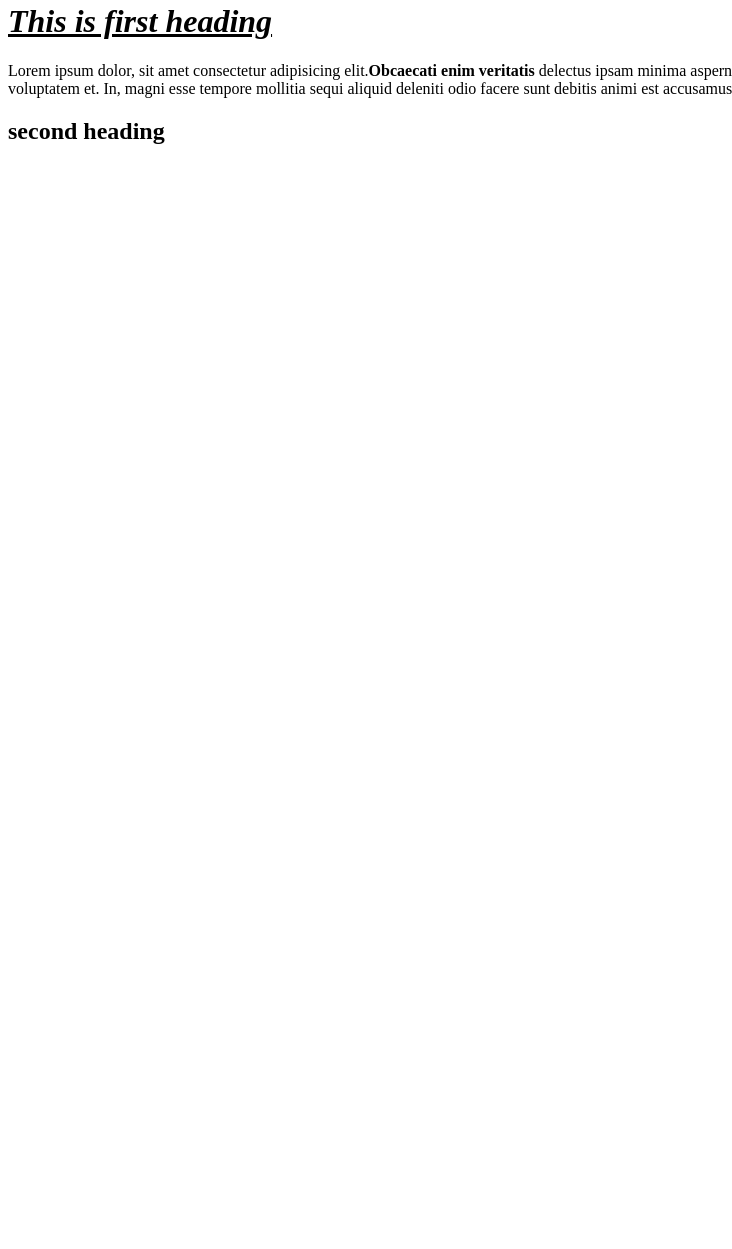
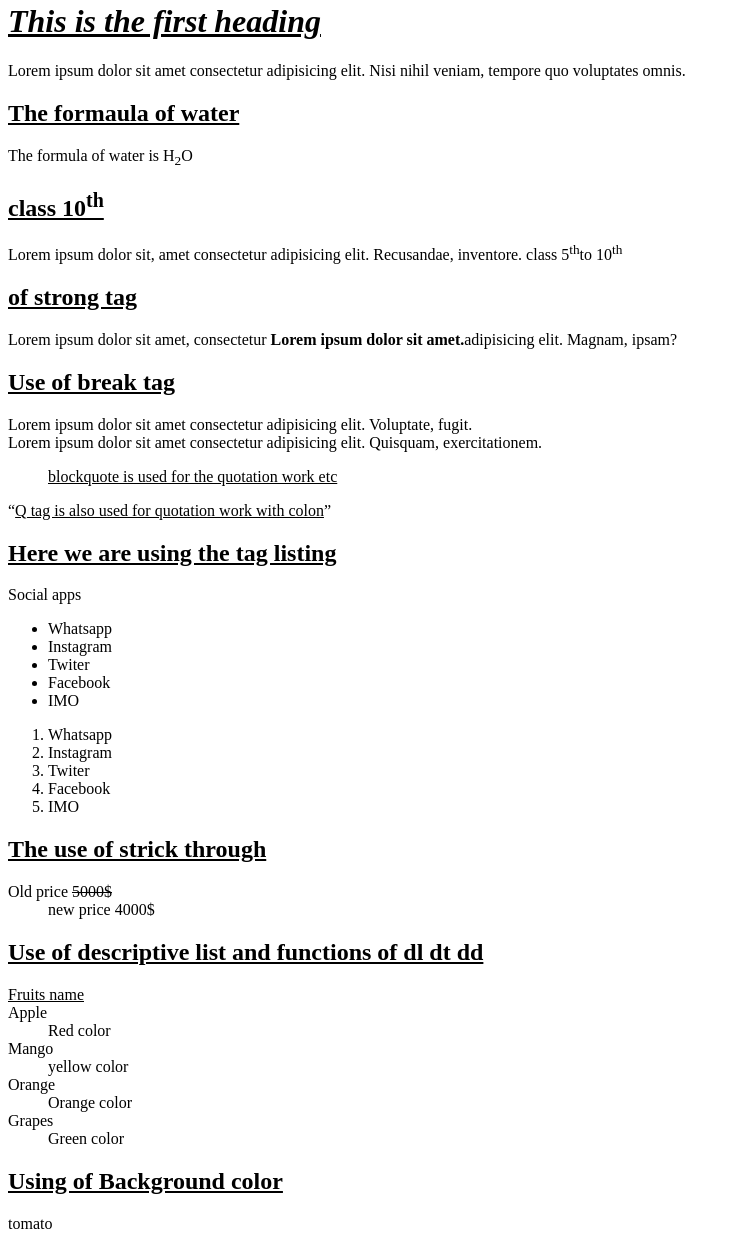
Before and after one commit to Rimsharehman15/html-task-1, a plain HTML site: page index.html in a window 1280 px wide. Shown: the part 18-1267 px from the top of the page, without its empty margins (0-732 px from the left). Before the commit the page ends 800 px from the top, so only its background shows below. Drawn offline with Linux system fonts and the light colour scheme.

Commit message:
Add files via upload

```diff
--- a/index.html
+++ b/index.html
@@ -1,16 +1,72 @@
 <!DOCTYPE html>
 <html lang="en">
+
 <head>
     <meta charset="UTF-8">
     <meta http-equiv="X-UA-Compatible" content="IE=edge">
     <meta name="viewport" content="width=device-width, initial-scale=1.0">
     <title>my website</title>
 </head>
+
 <body>
-    <h1><b></b><i><u>This is first heading</u></i></h1>
-    <p>
-        Lorem ipsum dolor, sit amet consectetur adipisicing elit.<strong>Obcaecati enim veritatis</strong> delectus ipsam minima aspernatur magnam, architecto rerum cumque vitae nemo qui earum eius iure praesentium voluptatem et. In, magni esse tempore mollitia sequi aliquid deleniti odio facere sunt debitis animi est accusamus. Molestiae excepturi illo blanditiis et aspernatur assumenda?</p>
+    <h1><b><i><u> This is the first heading </u> </i></b></h1>
+    <p>Lorem ipsum dolor sit amet consectetur adipisicing elit. Nisi nihil veniam, tempore quo voluptates omnis.</p>
+    <h2><u>The formaula of water</u></h2>
+    The formula of water is H<sub>2</sub>O
+    <h2><u> class 10<sup>th</sup></u></h2>
+<p>Lorem ipsum dolor sit, amet consectetur adipisicing elit. Recusandae, inventore. class 5<sup>th</sup>to 10<sup>th</sup></p>
+<h2> <u>of strong tag</u></h2>
+<p?>Lorem ipsum dolor sit amet, consectetur <strong>Lorem ipsum dolor sit amet.</strong>adipisicing elit. Magnam, ipsam?</p>
+<h2><u>Use of break tag</u></h2>
+<p>Lorem ipsum dolor sit amet consectetur adipisicing elit. Voluptate, fugit.<br>Lorem ipsum dolor sit amet consectetur adipisicing elit. Quisquam, exercitationem.</p>
+<blockquote><u> blockquote is used for the quotation work etc</u> </blockquote>
+<Q><u>Q tag is also used for quotation work with colon</u></Q>
+<h2><u><b>Here we are using the tag listing</b></u></h2>
+<dl>
+    Social apps
+    <ul>
+        <li> Whatsapp</li>
+        <li> Instagram</li>
+        <li> Twiter</li>
+        <li> Facebook</li>
+        <li> IMO</li>
+    </ul>
+    <ol>
 
-<h2>second heading</h2>
-    </body>
+        <li> Whatsapp</li>
+        <li> Instagram</li>
+        <li> Twiter</li>
+        <li> Facebook</li>
+        <li> IMO</li>
+    </ol>
+</dl>
+<h2><u>The use of strick  through</u></h2>
+<dl>
+    <dt>
+       Old price <s>5000$</s>
+         <dd> new price 4000$</dd>
+    </dt>
+</dl>
+<h2><u>Use of descriptive list and functions of dl dt dd</u></h2>
+<dl><u>
+    Fruits name</u>
+    <dt>Apple
+        <dd>Red color</dd>
+    </dt>
+    <dt>Mango
+        <dd> yellow color</dd>
+    </dt>
+
+    <dt>Orange
+        <dd>Orange color</dd>
+    </dt>
+    <dt>Grapes
+        <dd>Green color</dd>
+    </dt>
+    </dl>
+    <h2><u>Using of Background color</u></h2>
+    <p><style="background-color;red">tomato</style></p>
+
+</body>
+
 </html>
```
